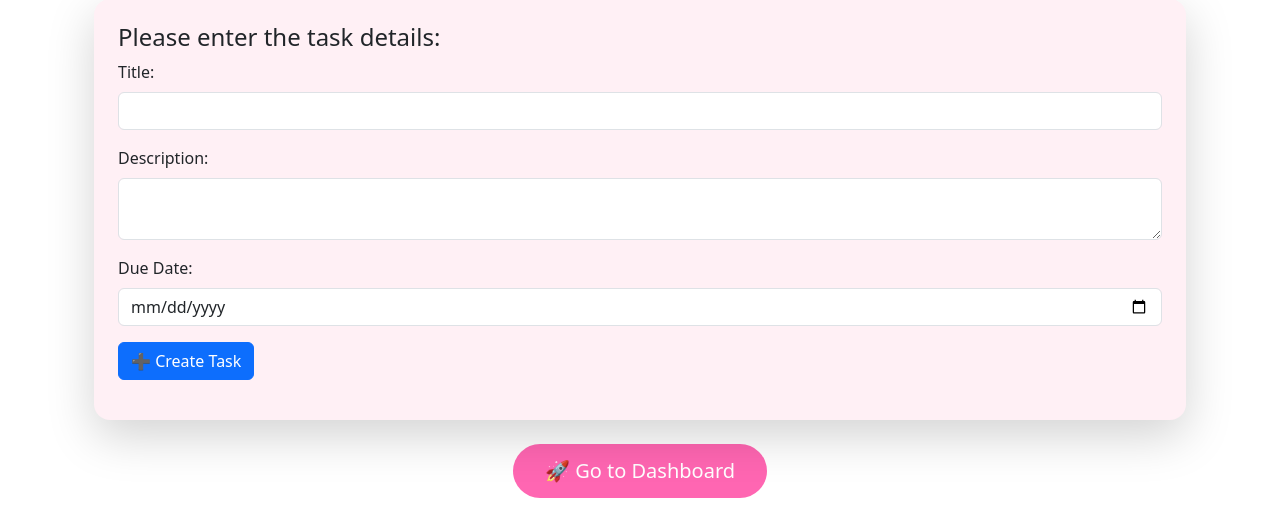
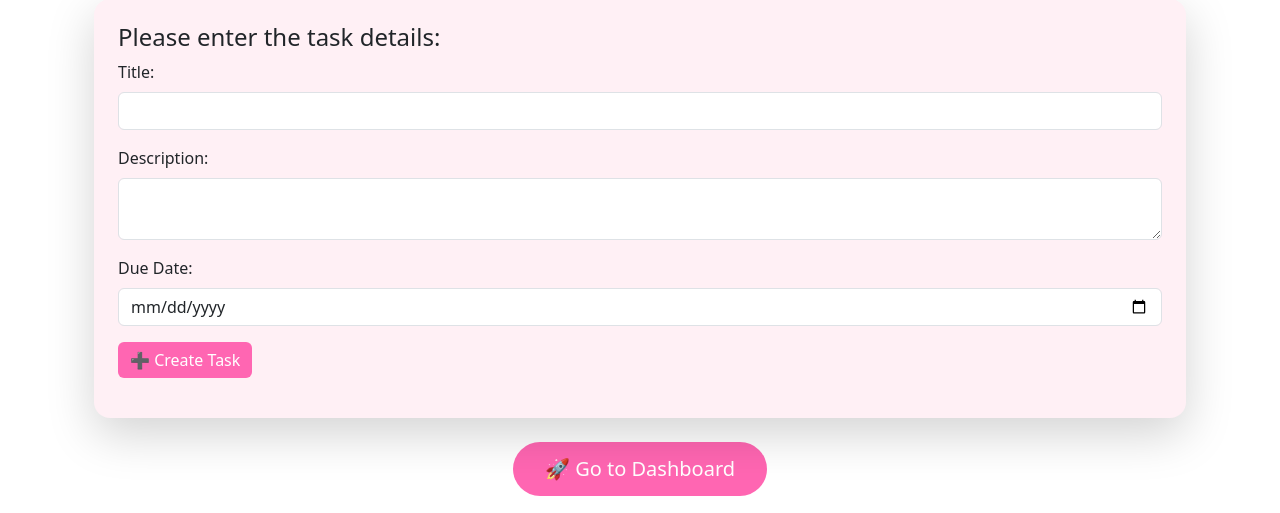
Before and after one commit to pittachiox/pittaweb, a Flask app: page /tasks/create in a window 1280 px wide. Shown: the part 287-800 px from the top of the page. Run offline with Flask 3, Linux system fonts and the light colour scheme; the visitor is signed in with stand-in values (Sample User, id 1); some libraries are stand-ins or nearby versions.

Commit message:
add color for button

```diff
--- a/templates/create_task.html
+++ b/templates/create_task.html
@@ -36,13 +36,14 @@
             </div>
 
             <div class="mb-3">
-                <button type="submit" class="btn btn-primary">
+                <button type="submit" class="btn text-white" style="background-color: #ff66b2; border: none;">
                     {% if is_update %}
                         ✅ Update Task
                     {% else %}
                         ➕ Create Task
                     {% endif %}
                 </button>
+
             </div>
         </form>
     </div>
```
